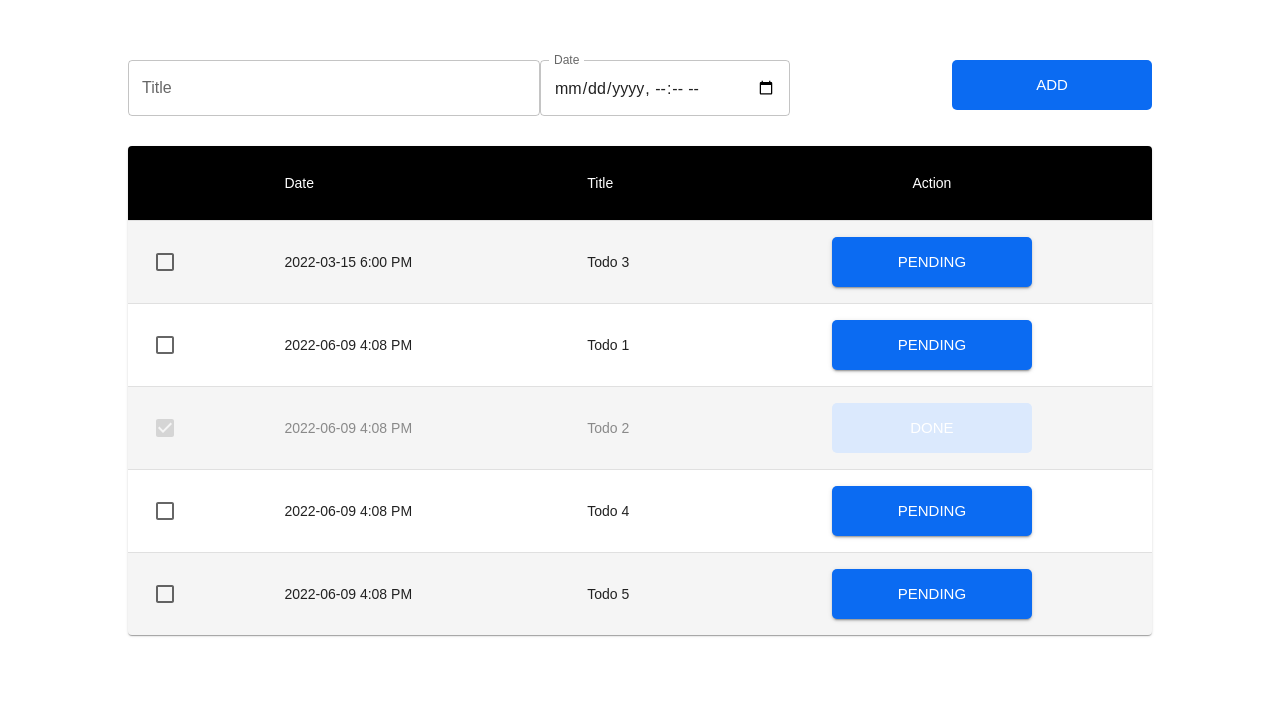
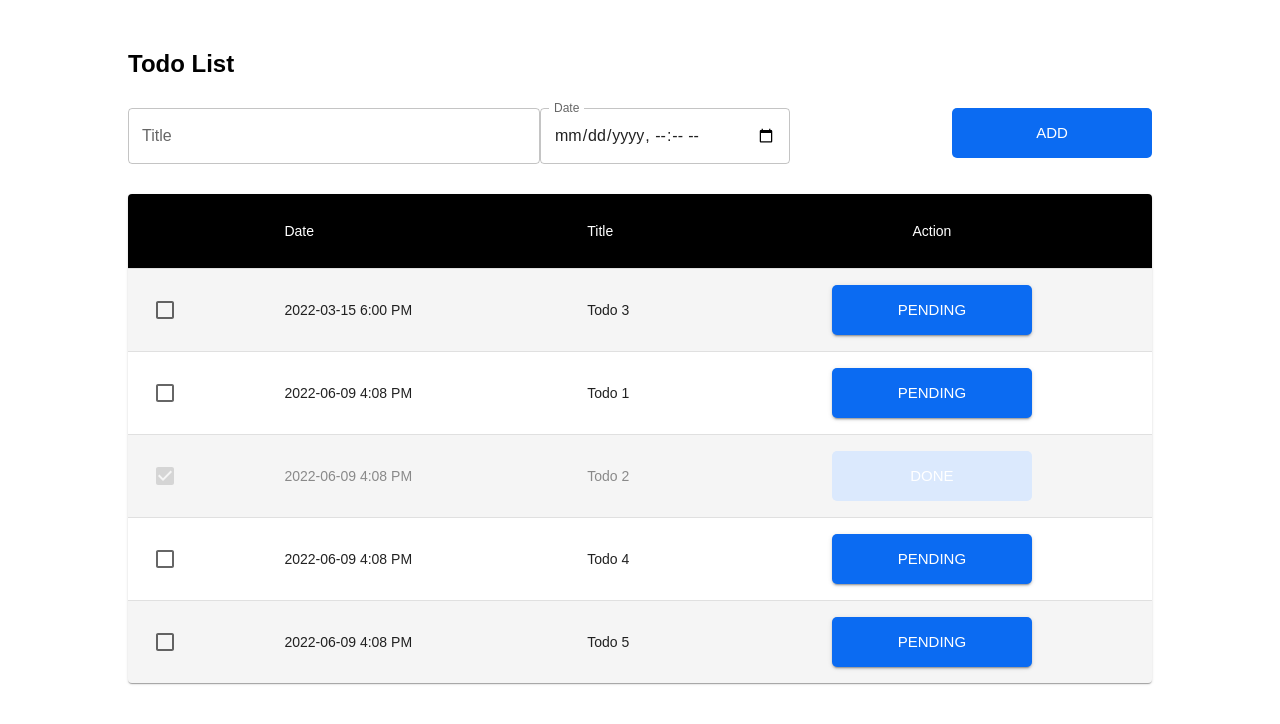
Before and after one commit to angelourian/todo-app, a React (Create React App) app: page / in a window 1280 px wide. Shown: the top 724 px of the page. Built offline with nearby package versions, Linux system fonts and the light colour scheme.

Commit message:
Add Main Page Title

```diff
--- a/src/views/appTodo/index.js
+++ b/src/views/appTodo/index.js
@@ -89,6 +89,7 @@ const TodoPage = ({
         )
       }
       <StyledTableContainer>
+        <h2>Todo List</h2>
         <TodoForm />
         <TableContainer component={Paper}>
           <Table sx={{ minWidth: 700 }} aria-label="customized table">
```
